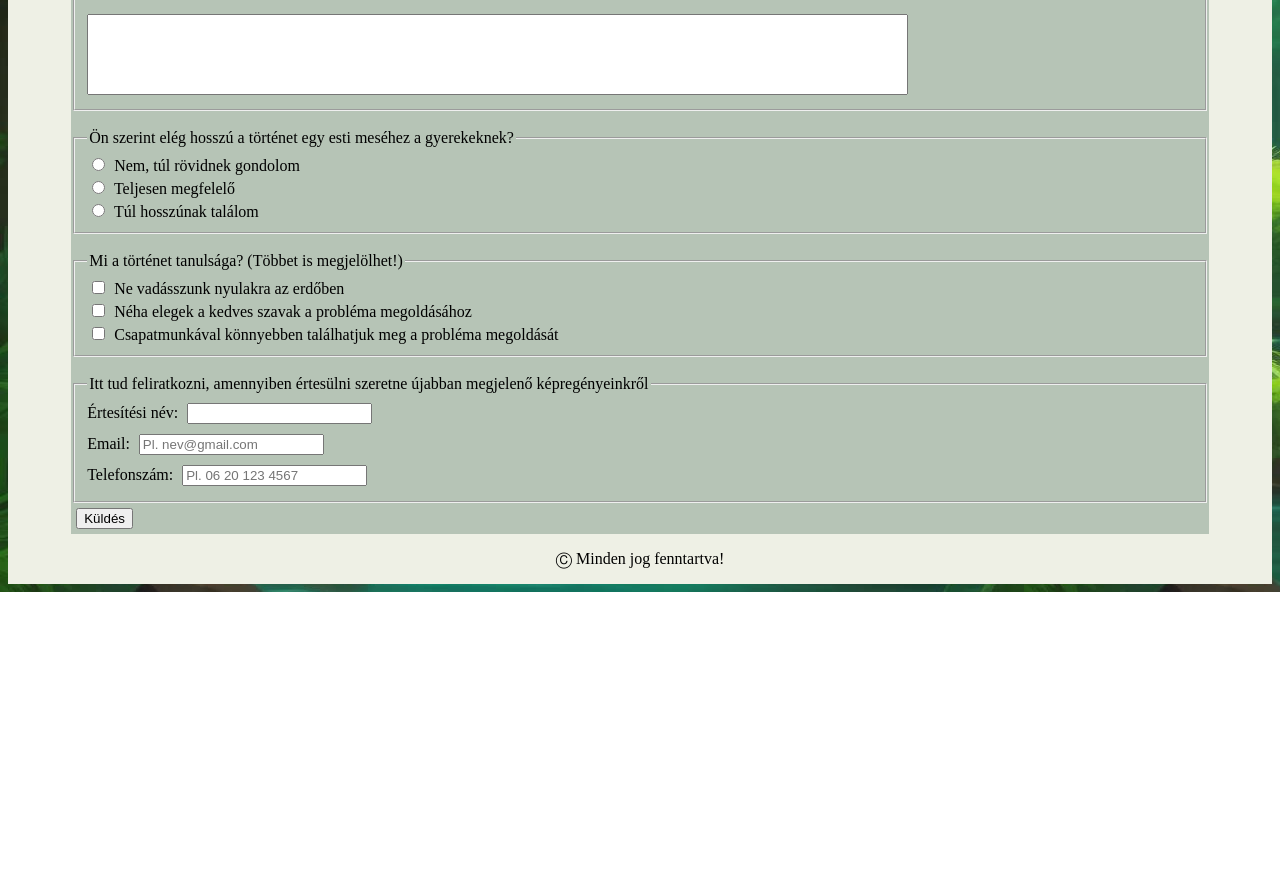
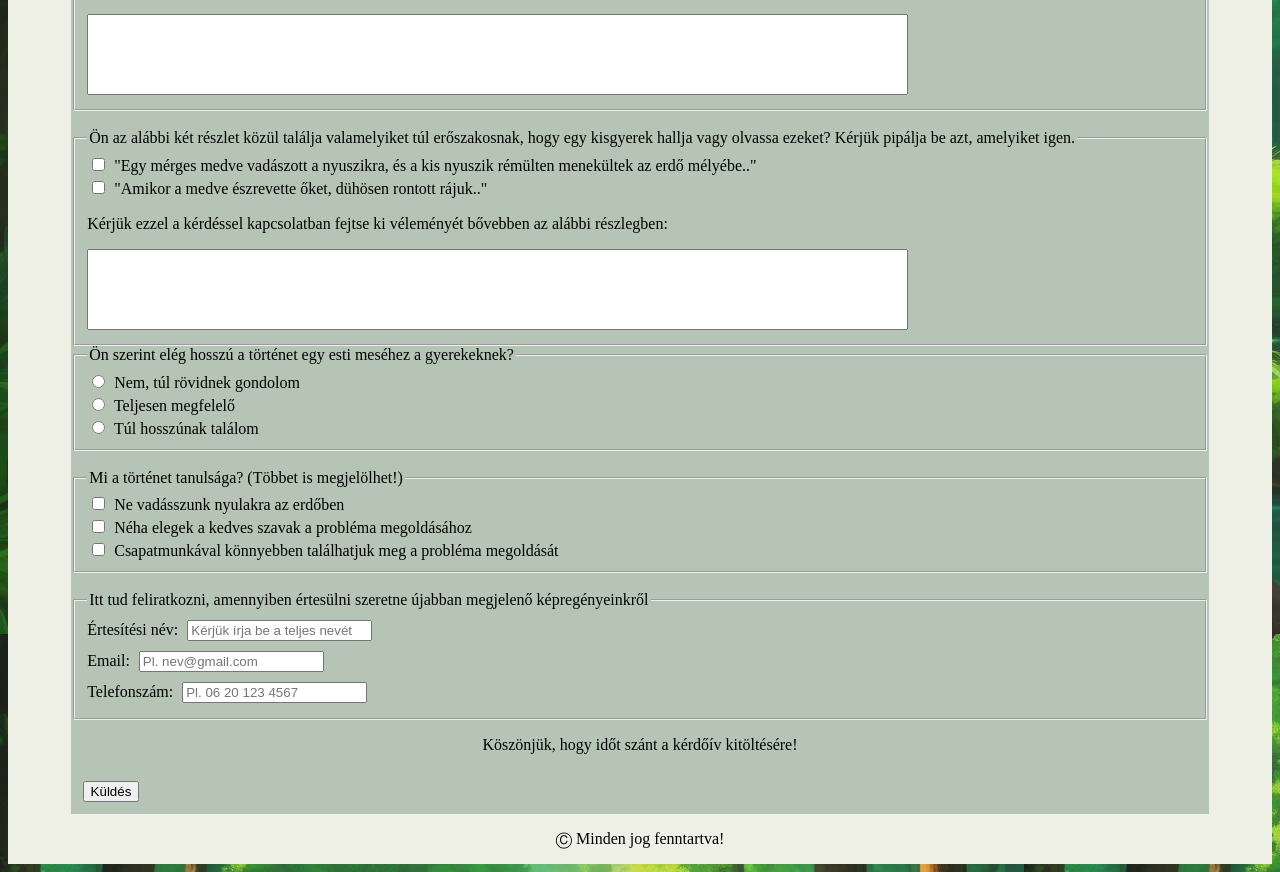
Before and after one commit to horvathnauzika/Mese, a plain HTML site: page urlap.html in a window 1280 px wide. Shown: the part 390-1262 px from the top of the page. Before the commit the page ends 982 px from the top, so only its background shows below. Drawn offline with Linux system fonts and the light colour scheme.

Commit message:
urlap kesz

```diff
--- a/stilus.css
+++ b/stilus.css
@@ -55,6 +55,7 @@ nav a:hover{
     background-color: #304D30;
     color: #EEF0E5;
     padding: 10px;
+    border-radius: 10px;
 }
 
 nav > ul{
@@ -67,6 +68,14 @@ nav > ul{
 
 input{
     margin: 5px;
+}
+
+input[type=submit]{
+    margin: 1%;
+}
+
+.kozepre{
+    text-align: center;
 }
 
 textarea{
--- a/urlap.html
+++ b/urlap.html
@@ -30,17 +30,28 @@
                 <input type="date" id="szuldatum" name="szuldatum" required>
             </fieldset><br>
         </div>
-        <div></div>
+        <div>
             <fieldset>
                 <legend>Ön engedné, hogy a képregényt kiskorú gyermek olvassa?</legend>
                 <input type="radio" id="igen" name="valasztas" value="igen">
                 <label for="igen">Igen</label><br>
                 <input type="radio" id="nem" name="valasztas" value="nem">
-                <label for="css">Nem</label><br>
+                <label for="nem">Nem</label><br>
                 <p><label for="w3review">Kérjük ezzel a kérdéssel kapcsolatban fejtse ki véleményét bővebben az alábbi részlegben:</label></p>
                 <textarea id="w3review" name="w3review" rows="5" cols="100" required></textarea>
                 <br>
             </fieldset><br>
+        </div>
+        <div>
+            <fieldset>
+                <legend>Ön az alábbi két részlet közül találja valamelyiket túl erőszakosnak, hogy egy kisgyerek hallja vagy olvassa ezeket? Kérjük pipálja be azt, amelyiket igen.</legend>
+                <input type="checkbox" id="elso" name="elso" value="elso">
+                <label for="elso">"Egy mérges medve vadászott a nyuszikra, és a kis nyuszik rémülten menekültek az erdő mélyébe.."</label><br>
+                <input type="checkbox" id="masodik" name="masodik" value="masodik">
+                <label for="masodik">"Amikor a medve észrevette őket, dühösen rontott rájuk.."</label><br>
+                <p><label for="w3review">Kérjük ezzel a kérdéssel kapcsolatban fejtse ki véleményét bővebben az alábbi részlegben:</label></p>
+                <textarea id="w3review2" name="w3review2" rows="5" cols="100" required></textarea>
+            </fieldset>
         </div>
         <div>
             <fieldset>
@@ -68,14 +79,16 @@
             <fieldset>
                 <legend>Itt tud feliratkozni, amennyiben értesülni szeretne újabban megjelenő képregényeinkről</legend>
                 <label for="ertnev">Értesítési név:</label>
-                <input type="text" id="ertnev" name="ertnev"><br>
+                <input type="text" id="ertnev" name="ertnev" placeholder="Kérjük írja be a teljes nevét"><br>
                 <label for="email">Email:</label>
                 <input type="email" id="email" name="email" placeholder="Pl. nev@gmail.com"><br>
                 <label for="phone">Telefonszám:</label>
                 <input type="tel" id="phone" name="phone" placeholder="Pl. 06 20 123 4567">
             </fieldset>
+            <p class="kozepre">Köszönjük, hogy időt szánt a kérdőív kitöltésére!</p>
             <input type="submit" value="Küldés">
         </div>
+
            </form>
         </article>
         <footer>
```
